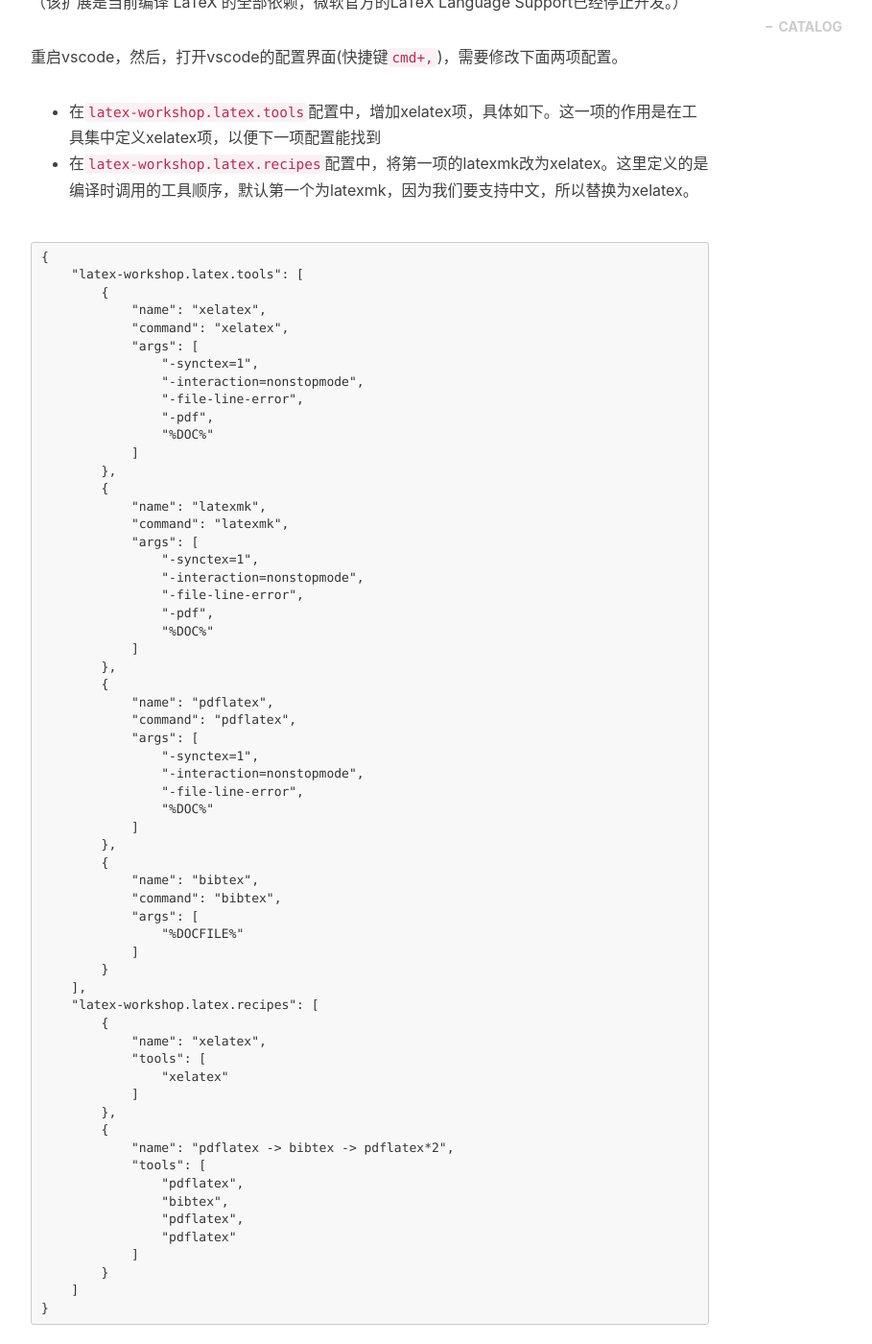
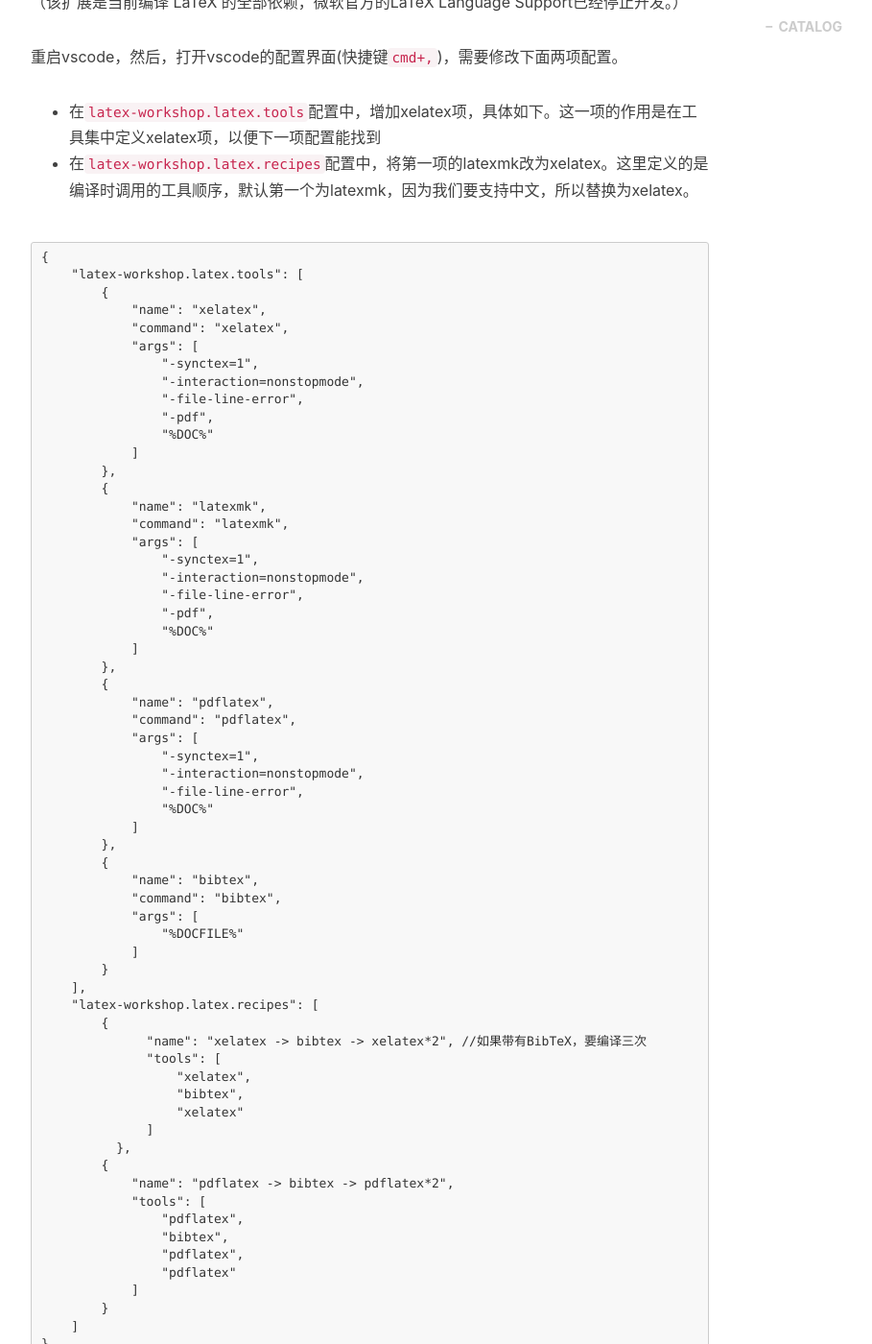
Before and after one commit to humanlee1011/humanlee1011.github.io, a Jekyll site: the page built from _posts/2019-02-25-MacTex.md, in a window 1280 px wide and 1400 px high, scrolled down 2034 px. Shown: the whole window at 96% size, without its empty margins (233-1142 px from the left). Built offline with Jekyll 4.4.1, drawn with Linux system fonts in a browser that asks for light colours; nearby versions of some CDN libraries; comment, search, counter and statistics services are not loaded.

Commit message:
modify MacTex

```diff
--- a/_posts/2019-02-25-MacTex.md
+++ b/_posts/2019-02-25-MacTex.md
@@ -91,11 +91,13 @@ tags:
     ],
     "latex-workshop.latex.recipes": [
         {
-            "name": "xelatex",
-            "tools": [
-                "xelatex"
-            ]
-        },
+              "name": "xelatex -> bibtex -> xelatex*2", //如果带有BibTeX，要编译三次
+              "tools": [
+                  "xelatex",
+                  "bibtex",
+                  "xelatex"
+              ]
+          },
         {
             "name": "pdflatex -> bibtex -> pdflatex*2",
             "tools": [
```
